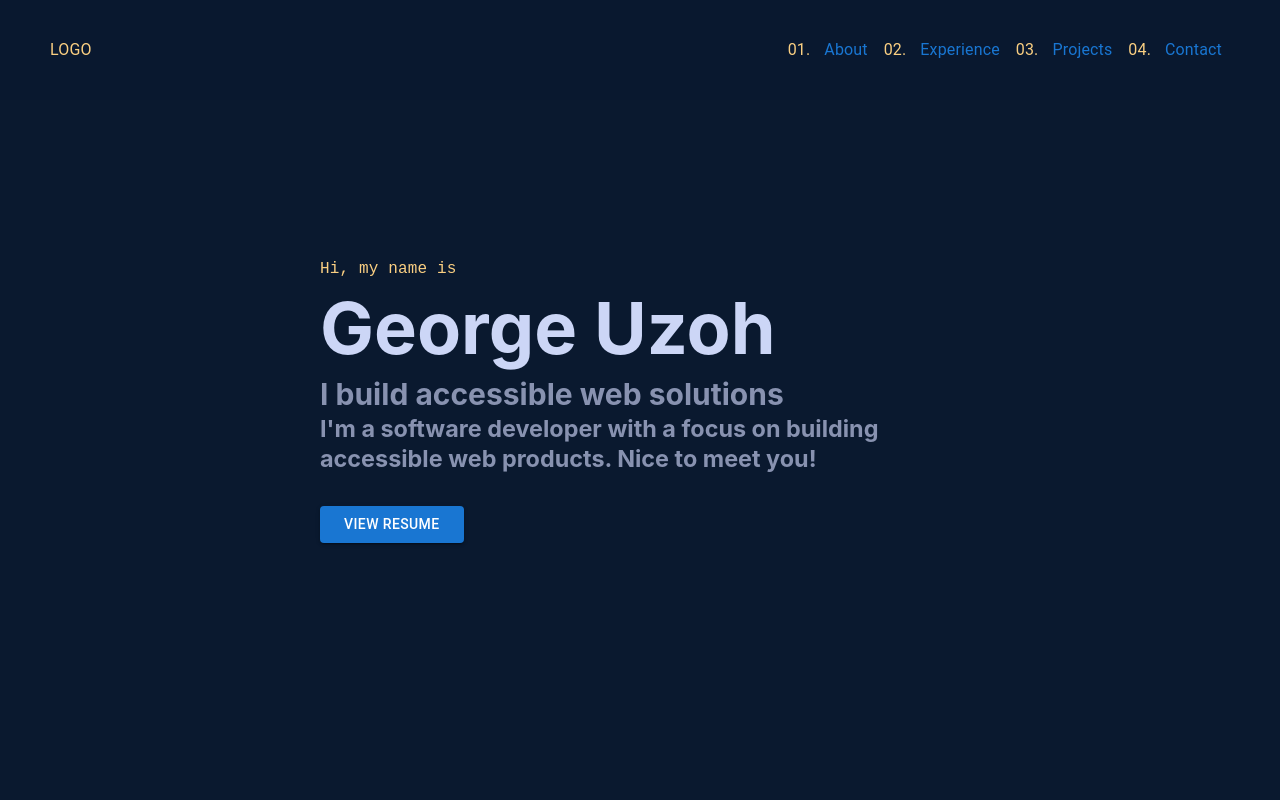
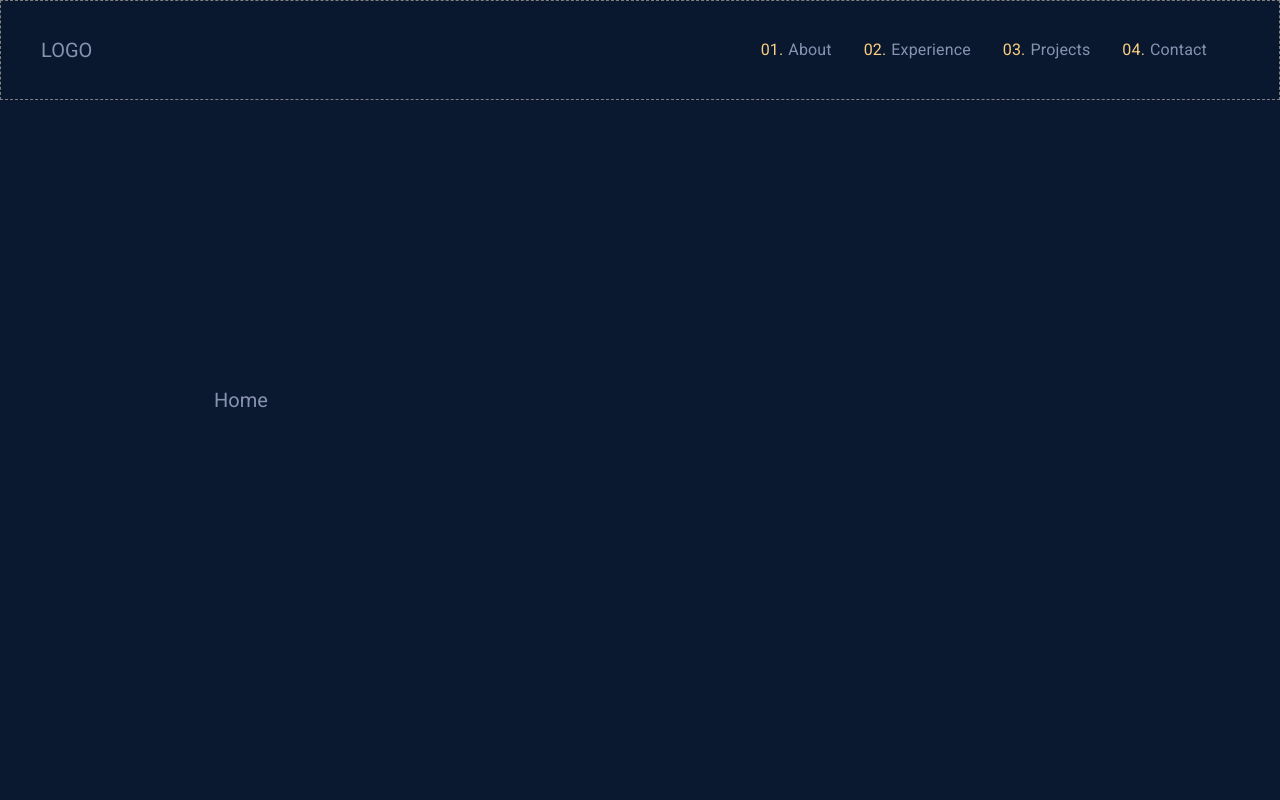
Before and after one commit to G-Uzoh/my-portfolio, a React (Vite) app: page / in a window 1280 px wide. Shown: the top 800 px of the page. Built offline with nearby package versions, Linux system fonts and the light colour scheme.

Commit message:
refactor header component with a mix of MUI styles and vanilla CSS

```diff
--- a/index.html
+++ b/index.html
@@ -1,10 +1,16 @@
-<!doctype html>
+<!DOCTYPE html>
 <html lang="en">
   <head>
     <meta charset="UTF-8" />
+    <meta name="viewport" content="width=device-width, initial-scale=1.0" />
     <link rel="icon" type="image/svg+xml" href="/vite.svg" />
-    <meta name="viewport" content="width=device-width, initial-scale=1.0" />
-    <title>Ugochukwu Uzoh</title>
+    <link rel="preconnect" href="https://fonts.googleapis.com" />
+    <link rel="preconnect" href="https://fonts.gstatic.com" crossorigin />
+    <link
+      rel="stylesheet"
+      href="https://fonts.googleapis.com/css2?family=Roboto:wght@300;400;500;700&display=swap"
+    />
+    <title>George Uzoh</title>
   </head>
   <body>
     <div id="root"></div>
--- a/src/App.jsx
+++ b/src/App.jsx
@@ -1,3 +1,4 @@
+// import DrawerAppBar from './pages/Portfolio';
 import Portfolio from './pages/Portfolio';
 
 const App = () => {
--- a/src/components/Header.jsx
+++ b/src/components/Header.jsx
@@ -1,58 +1,39 @@
-import { Box, Typography, Button } from "@mui/material";
-import { styled } from "@mui/system";
+import { ListItemButton, ListItemText, List, ListItem } from "@mui/material";
 
 const Header = () => {
   const navLinks = [
-    { title: 'About', serialNumber: '01.'},
-    { title: 'Experience', serialNumber: '02.'},
-    { title: 'Projects', serialNumber: '03.'},
-    { title: 'Contact', serialNumber: '04.'},
+    { title: "About", serialNumber: "01." },
+    { title: "Experience", serialNumber: "02." },
+    { title: "Projects", serialNumber: "03." },
+    { title: "Contact", serialNumber: "04." },
   ];
 
-  const LeftWrapper = styled(Box)({
-    color: "var(--yellow)",
-  });
-
-  const RightWrapper = styled(Box)({
-      display: 'flex',
-  });
-
-  const Container = styled(Box)({
-    backgroundColor: 'rgba(10, 25, 47, 0.85)',
-    padding: "0 50px",
-    display: 'flex',
-    justifyContent: 'center',
-    alignItems: 'center',
-    width: '100%',
-    height: 'var(--nav-height)',
-    position: 'fixed',
-    top: '0',
-    zIndex: 2,
-    backdropFilter: 'blur(10px)',
-    transition: 'var(--transition)',
-  });
-
   return (
-    <Container>
-     <Box display='flex' justifyContent='space-between' alignItems='center' height='100px' width='100%'>
-        <LeftWrapper>
-          <Typography>LOGO</Typography>
-        </LeftWrapper>
-        <RightWrapper>
-          {navLinks.map(link => {
-              return (
-              <Button variant="text" sx={{textTransform: 'capitalize', "&:hover": {
-                  color: 'var(--yellow)'
-              }}}
-               key={link.serialNumber} mr='2rem'>
-                  <Typography sx={{color: 'var(--yellow)', marginRight: '0.875rem'}}>{link.serialNumber}</Typography>
-                  <Typography>{link.title}</Typography>
-              </Button>
-              );
-          })}
-        </RightWrapper>
-     </Box>
-    </Container>
+    <header>
+      <div>
+        <a href="/">LOGO</a>
+      </div>
+      <nav style={{ display: "flex" }}>
+        <List style={{ display: "flex" }}>
+          <ListItem>
+            {navLinks.map((link) => (
+              <ListItemButton
+                key={link.serialNumber}
+                LinkComponent="a"
+                href={`#${link.title.toLowerCase()}`}
+                sx={{ "&:hover": { color: "var(--yellow)" } }}
+              >
+                <ListItemText
+                  primary={link.serialNumber}
+                  sx={{ color: "var(--yellow)", marginRight: "5px" }}
+                />
+                <ListItemText primary={link.title} />
+              </ListItemButton>
+            ))}
+          </ListItem>
+        </List>
+      </nav>
+    </header>
   );
 };
 
--- a/src/index.css
+++ b/src/index.css
@@ -13,7 +13,7 @@
   --yellow: #facf82;
 
   /* Fonts */
-  --font-sans: 'Calibre', 'Inter', 'San Francisco', 'SF Pro Text', -apple-system, system-ui, sans-serif;
+  --font-sans: 'Roboto', 'Calibre', 'Inter', 'San Francisco', 'SF Pro Text', -apple-system, system-ui, sans-serif;
   --font-mono: 'SF Mono', 'Fira Code', 'Fira Mono', 'Roboto Mono', monospace;
 
   /* Font Sizes */
@@ -30,9 +30,9 @@
   --nav-scroll-height: 70px;
 
   /* Animation */
-  --ease-in: cubic-bezier(0.645, 0.045, 0.355, 1);
-  --transition: all 0.25s cubic-bezier(0.645, 0.045, 0.355, 1);
-  line-height: 1.5;
+  /* --ease-in: cubic-bezier(0.645, 0.045, 0.355, 1);*/
+  --transition: all 0.25s cubic-bezier(0.645, 0.045, 0.355, 1);}
+/*  line-height: 1.5;
   font-weight: 400;
 
   color-scheme: light dark;
@@ -45,9 +45,6 @@
   margin: 0;
   padding: 0;
   box-sizing: border-box;
-}
-
-html {
   -webkit-font-smoothing: antialiased;
   -moz-osx-font-smoothing: grayscale;
   -webkit-text-size-adjust: 100%;
@@ -59,15 +56,49 @@ body {
   font-family: var(--font-sans);
   font-size: var(--font-size-xl);
   line-height: 1.3;
-  margin: 0;
   width: 100%;
   min-height: 100%;
   overflow-x: hidden;
 }
 
-main {
+header {
+  display: flex;
+  align-items: center;
+  justify-content: space-between;
+  background: rgba(10, 25, 47, 0.85);
+  padding: 0 40px;
+  width: 100%;
+  height: var(--nav-height);
+  position: fixed;
+  top: 0;
+  z-index: 5;
+  backdrop-filter: blur(10px);
+  transition: var(--transition);
+  border: 1px dashed grey;
+}
+
+a {
+  text-decoration: none;
+  color: var(--slate);
+}
+
+section {
+  margin: 0 auto;
+  max-width: 1000px;
+}
+
+#hero {
+  min-height: 100vh;
+  height: 100vh;
+  display: flex;
+  flex-direction: column;
+  justify-content: center;
+  align-items: flex-start;
+}
+
+/*main { */
   /* min-height: calc(100vh - 2000px); */
-  margin: 0 auto;
+  /* margin: 0 auto;
   width: 100%;
   max-width: 1600px;
   min-height: 100vh;
@@ -88,4 +119,4 @@ footer {
   button {
     background-color: #f9f9f9;
   }
-}
+} */
--- a/src/pages/About.jsx
+++ b/src/pages/About.jsx
@@ -1,13 +1,15 @@
 import { Typography } from "@mui/material";
 import { Avatar } from "@mui/material";
 import ugo from "../assets/ambassador.jpg";
+import { useRef } from "react";
 
 // Should contain a brief description about yourself, image
 const About = () => {
+    const aboutRef = useRef();
     return (
         <>
-        <div className="about">
-            <h2>About me</h2>
+        <div id="about" className="about">
+            <h2 ref={aboutRef}>About me</h2>
             <p>
                 Hi, welcome to my page. I am a web developer living in Finland. I have collaborated on a few projects and completed several pet projects. I typically build software solution using the MERN stack. When I am not busy writing code, I treat myself to a game of chess.
             </p>
--- a/src/pages/Home.jsx
+++ b/src/pages/Home.jsx
@@ -3,34 +3,35 @@ import { styled } from '@mui/system';
 
 const Home = () => {
 
-    const Container = styled(Box)({
-        width: '100%',
-        height: '100vh',
-        display: 'flex',
-        justifyContent: 'center',
-        alignItems: 'center',
-        // marginTop: '50px',
-    });
+    // const Container = styled(Box)({
+    //     width: '100%',
+    //     height: '100vh',
+    //     display: 'flex',
+    //     justifyContent: 'center',
+    //     alignItems: 'center',
+    //     // marginTop: '50px',
+    // });
     return (
-        <Container>
-            <Box sx={{width: '50%', display: 'flex', flexDirection: 'column', alignItems: 'center'}}>
-               <Box display='flex' flexDirection='column' justifyContent='center'>
-                    <Box color='#facf82' fontSize='clamp(var(--font-size-sm), 5vw, var(--font-size-md))'>
-                        <Typography fontFamily='var(--font-mono)'>Hi, my name is</Typography>
-                    </Box>
-                    <Box color='var(--lightest-slate)' fontSize='clamp(34px, 8vw, 36px)'>
-                        <h1>George Uzoh</h1>
-                    </Box>
-                        <h2>I build accessible web solutions</h2>
-                    <Box color='#8892b0'>
-                        <h3>I&apos;m a software developer with a focus on building accessible web products. Nice to meet you!</h3>
-                    </Box>
-                    <Box>
-                        <Button variant='contained' sx={{px: '1.5rem', mt: '2rem'}}>View resume</Button>
-                    </Box>
-               </Box>
-            </Box>
-        </Container>
+        <Box component="section" id="hero">Home</Box>
+        // <Container>
+        //     <Box sx={{display: 'flex', flexDirection: 'column', alignItems: 'center'}}>
+        //        <Box display='flex' flexDirection='column' justifyContent='center'>
+        //             <Box color='#facf82' fontSize='clamp(var(--font-size-sm), 5vw, var(--font-size-md))'>
+        //                 <Typography fontFamily='var(--font-mono)'>Hi, my name is</Typography>
+        //             </Box>
+        //             <Box color='var(--lightest-slate)' fontSize='clamp(34px, 8vw, 36px)'>
+        //                 <h1>George Uzoh</h1>
+        //             </Box>
+        //                 <h2>I build accessible web solutions</h2>
+        //             <Box color='#8892b0'>
+        //                 <h3>I&apos;m a software developer with a focus on building accessible web products. Nice to meet you!</h3>
+        //             </Box>
+        //             <Box>
+        //                 <Button variant='contained' sx={{px: '1.5rem', mt: '2rem'}}>View resume</Button>
+        //             </Box>
+        //        </Box>
+        //     </Box>
+        // </Container>
     );
 }
 
--- a/src/pages/Portfolio.jsx
+++ b/src/pages/Portfolio.jsx
@@ -1,36 +1,18 @@
+import { Box, Container } from "@mui/system"
 import Header from "../components/Header";
+import About from "./About";
 import Home from "./Home";
-import About from "./About";
-import Footer from "../components/Footer";
-import { Box, Typography } from "@mui/material";
-import { styled } from "@mui/system";
 
 const Portfolio = () => {
   return (
-    <Container>
+    <div>
       <Header />
-      <main>
+      <Container maxWidth='md'>
         <Home />
         <About />
-      </main>
-      <Footer />
-    </Container>
-    // <MyComponent>Styled div</MyComponent>
-  );
+      </Container>
+    </div>
+  )
 }
 
 export default Portfolio;
-
-const Container = styled(Box)({
-  width: '100%',
-  display: 'flex',
-  flexDirection: 'column'
-});
-
-// const MyComponent = styled('div')({
-//   color: 'darkslategray',
-//   backgroundColor: 'aliceblue',
-//   padding: 8,
-//   borderRadius: 4,
-//   width: '100vw'
-// });
```
Also changed, not shown: package.json (+6 -2 lines), 1 other file (tests, documents, lock files or other folders).
